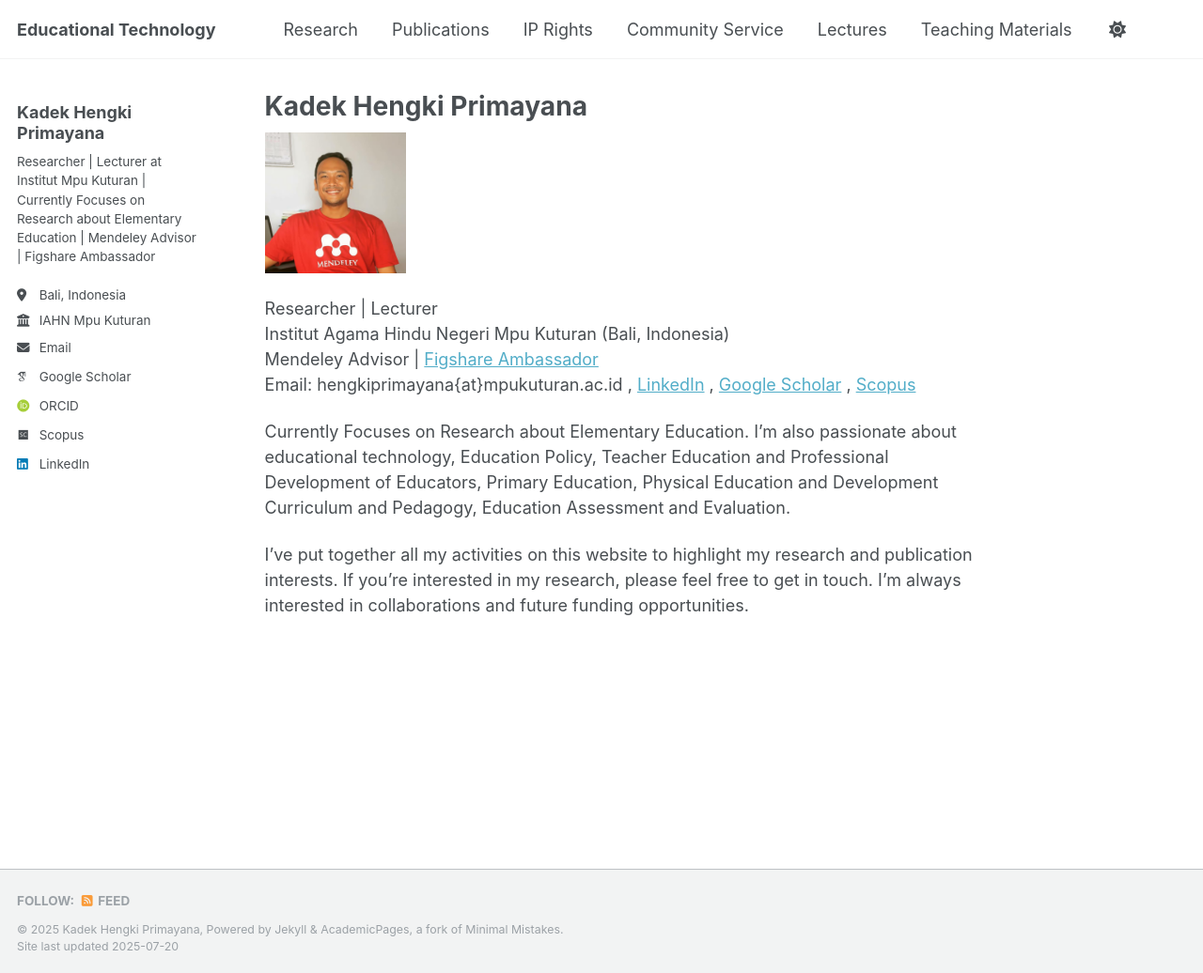
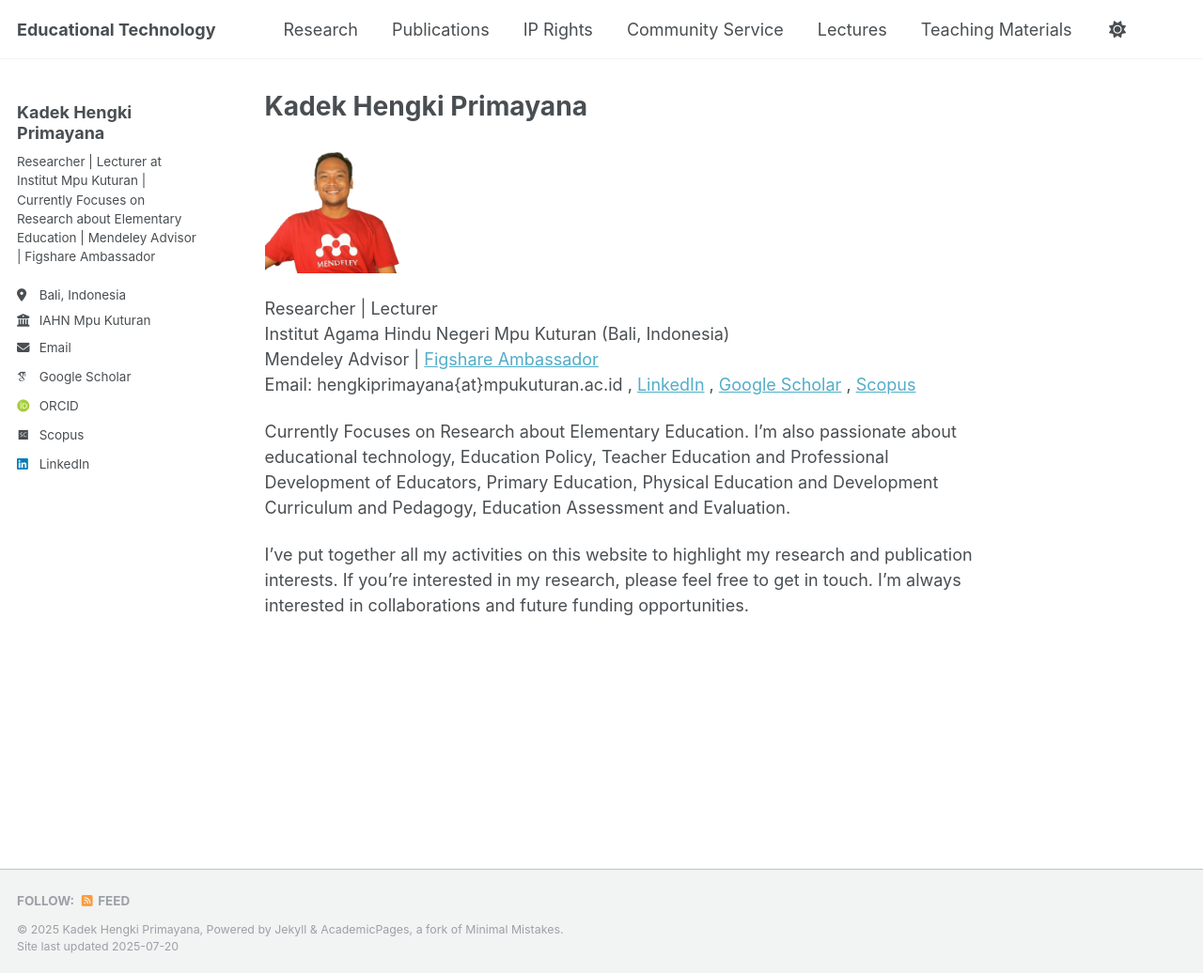
Before and after one commit to hengkiprimayana/hengkiprimayana.github.io, a Jekyll site: the page built from _pages/about.md, in a window 1280 px wide and 1036 px high. Shown: the whole window at 94% size. Built offline with Jekyll 4.4.1, drawn with Linux system fonts in a browser that asks for light colours; some web fonts are replaced; a script that is not in the unit is left out.

Commit message:
Update about.md

```diff
--- a/_pages/about.md
+++ b/_pages/about.md
@@ -7,7 +7,7 @@ redirect_from:
   - /about.html
 ---
 
-<img src="/images/hengkipict.png" width="150">
+<img src="/images/hengkiweb.png" width="150">
 
 Researcher | Lecturer <br>
 Institut Agama Hindu Negeri Mpu Kuturan (Bali, Indonesia) <br>
```
